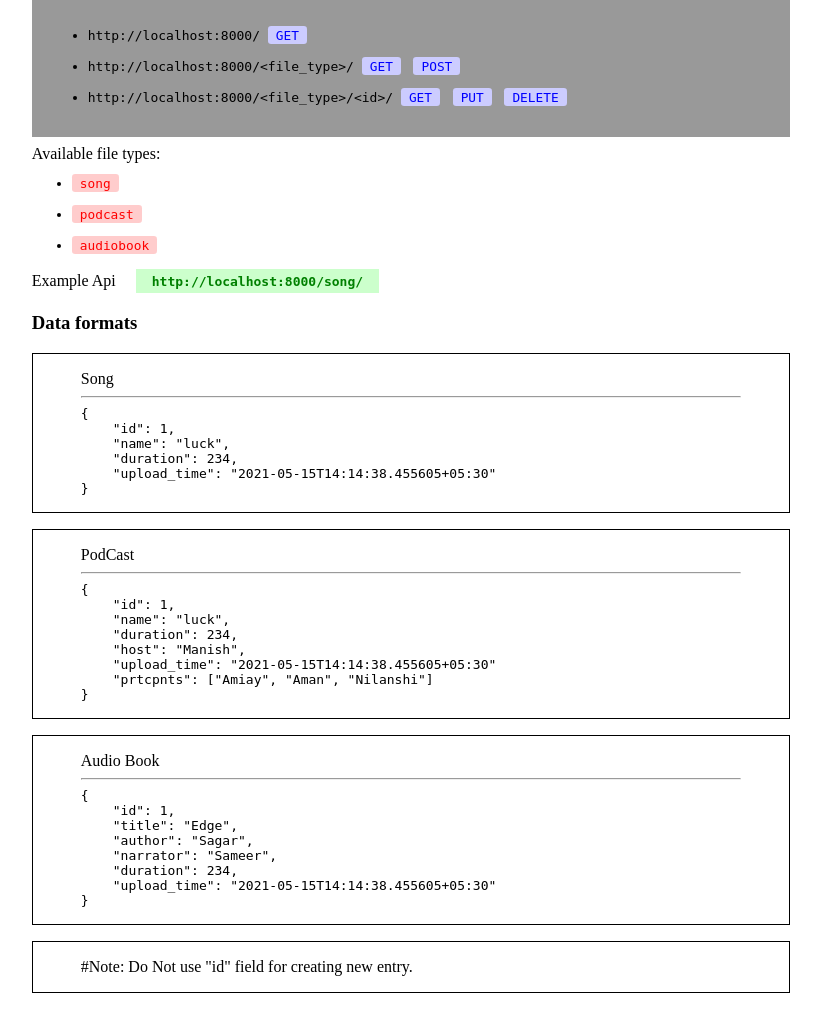
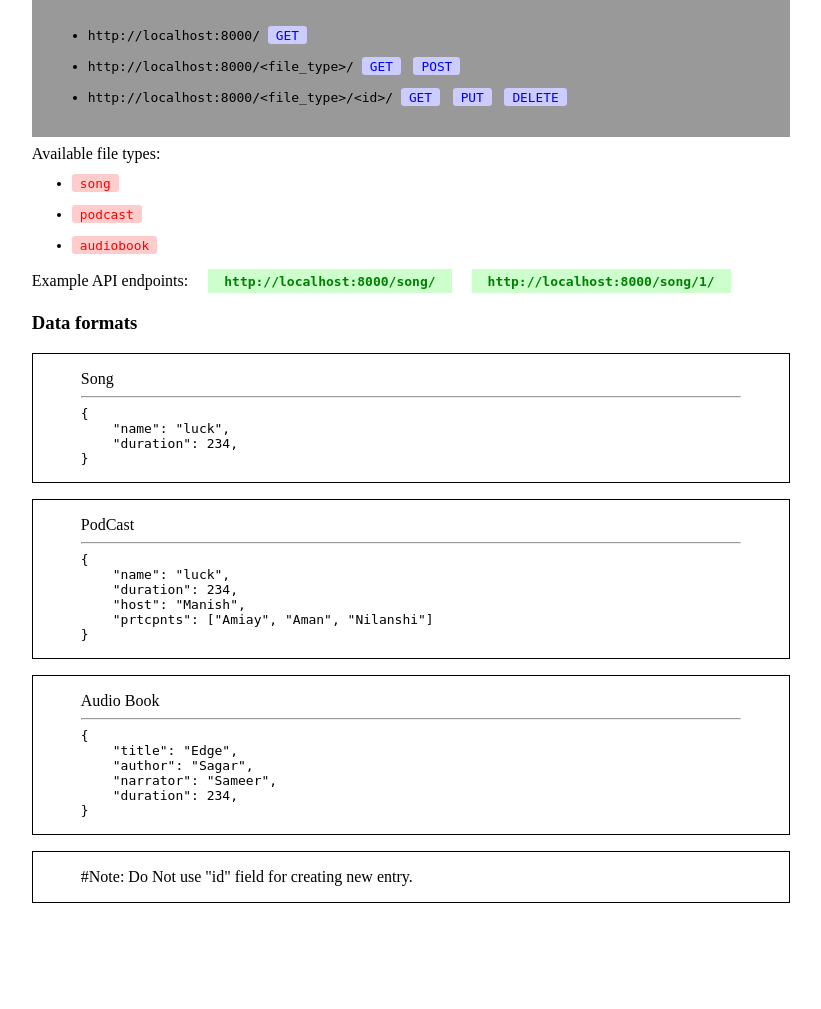
Before and after one commit to amiaynara/filed, a Django app: page / in a window 1280 px wide. Shown: the part 104-1113 px from the top of the page, without its empty margins (229-1050 px from the left). After the commit the page ends 1007 px from the top, so only its background shows below. Run offline with Django 3.2, Linux system fonts and the light colour scheme.

Commit message:
Task Complete

```diff
--- a/audio_api/models.py
+++ b/audio_api/models.py
@@ -15,7 +15,7 @@ class Podcast(models.Model):
     upload_time = models.DateTimeField(default=timezone.now)
     host        = models.CharField(max_length=100)
     prtcpnts    = ArrayField(models.CharField(max_length=100, blank=True, null=True), size=10, blank=True)
-    options     = models.JSONField(null=True, blank=True)
+    #options    = models.JSONField(null=True, blank=True)
 
 class AudioBook(models.Model):
     title       = models.CharField(max_length=100)
--- a/audio_api/templates/audio_api/home.html
+++ b/audio_api/templates/audio_api/home.html
@@ -24,17 +24,16 @@
             <li><span class="highlight file">podcast</span></li>
             <li><span class="highlight file">audiobook</span></li>
         </ul>
-        Example Api <div class="example"><strong>http://localhost:8000/song/</strong></div>
+        Example API endpoints:  <div class="example"><strong>http://localhost:8000/song/</strong></div>
+        <div class="example"><strong>http://localhost:8000/song/1/</strong></div>
         <h3>Data formats</h3>
         <div class="box">
             <div class="title">Song</div>
             <hr>
                 <div class="json">
                     {<br/>
-                    <span class="padder"></span>"id": 1,<br/>
                     <span class="padder"></span>"name": "luck",<br/>
                     <span class="padder"></span>"duration": 234,<br/>
-                    <span class="padder"></span>"upload_time": "2021-05-15T14:14:38.455605+05:30"<br/>
                     }<br/>
             </div>
         </div>
@@ -43,11 +42,9 @@
             <hr>
                 <div class="json">
                     {<br/>
-                    <span class="padder"></span>"id": 1,<br/>
                     <span class="padder"></span>"name": "luck",<br/>
                     <span class="padder"></span>"duration": 234,<br/>
                     <span class="padder"></span>"host": "Manish",<br/>
-                    <span class="padder"></span>"upload_time": "2021-05-15T14:14:38.455605+05:30"<br/>
                     <span class="padder"></span>"prtcpnts": ["Amiay", "Aman", "Nilanshi"]<br/>
                     }<br/>
                 </div>
@@ -57,12 +54,10 @@
             <hr>
                 <div class="json">
                     {<br/>
-                    <span class="padder"></span>"id": 1,<br/>
                     <span class="padder"></span>"title": "Edge",<br/>
                     <span class="padder"></span>"author": "Sagar",<br/>
                     <span class="padder"></span>"narrator": "Sameer",<br/>
                     <span class="padder"></span>"duration": 234,<br/>
-                    <span class="padder"></span>"upload_time": "2021-05-15T14:14:38.455605+05:30"<br/>
                     }<br/>
                 </div>
         </div>
```
Also changed, not shown: audio_api/migrations/0005_remove_podcast_options.py (added).
